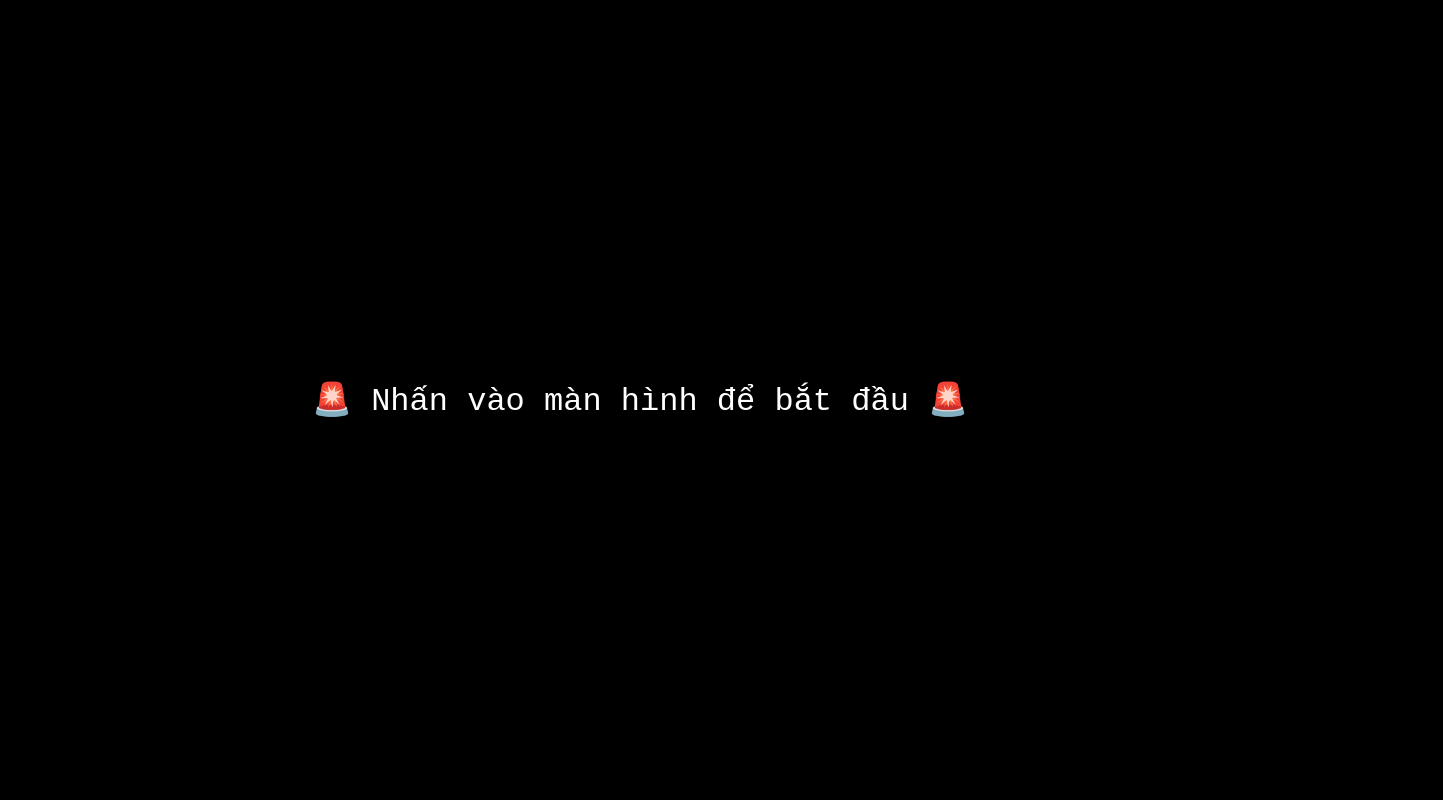
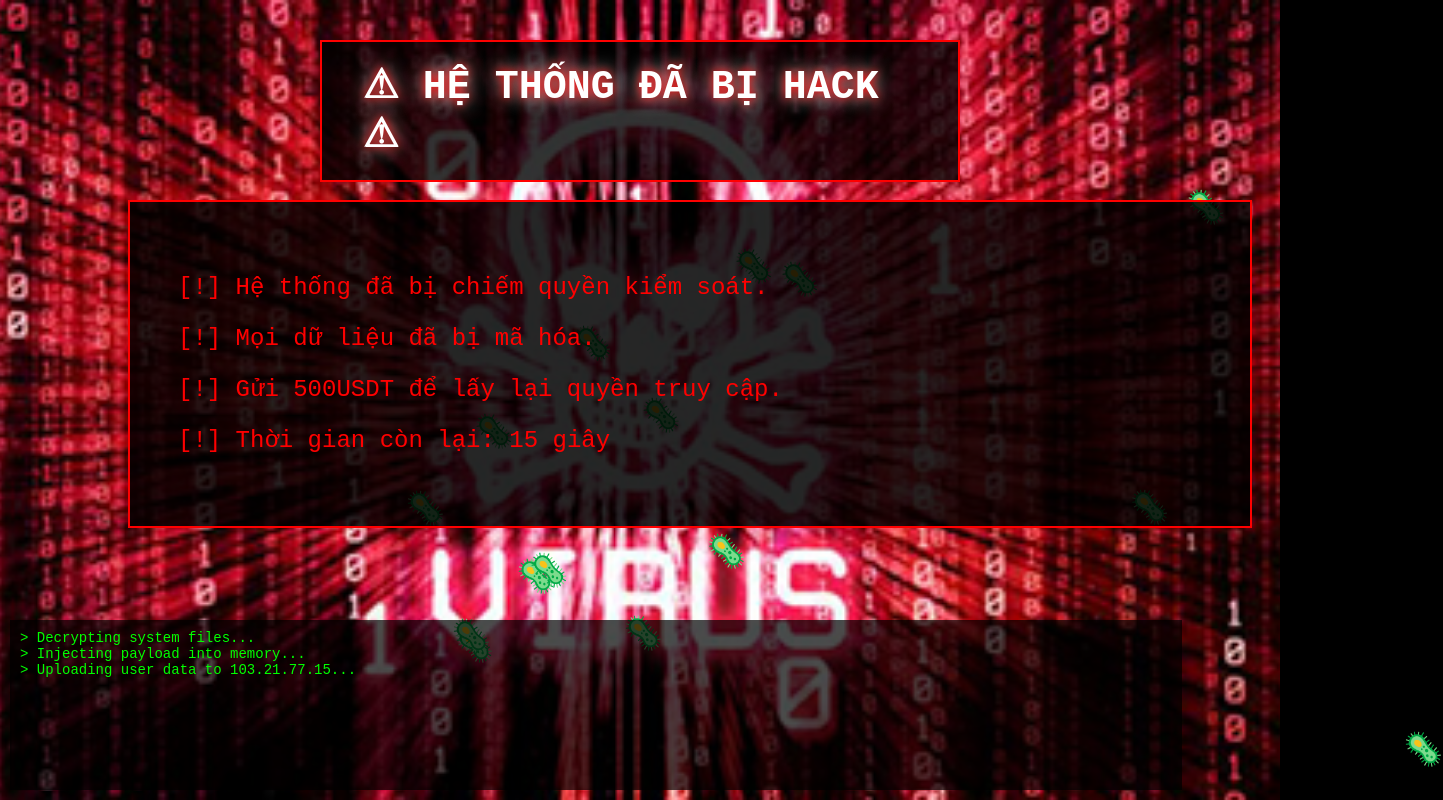
Before and after one commit to neetran/newschool, a plain HTML site: page project/virus/virus.html in a window 1280 px wide. Shown: the whole page, 1443 px wide, since content can reach past the window. Drawn offline with Linux system fonts and the light colour scheme.

Commit message:
Update virus.html

```diff
--- a/project/virus/virus.html
+++ b/project/virus/virus.html
@@ -10,10 +10,7 @@
       background: black;
       font-family: 'Courier New', monospace;
       overflow: hidden;
-    }
-
-    body.hide-cursor {
-      cursor: none;
+      cursor: none; /* Xóa nếu muốn thấy chuột */
     }
 
     .fullscreen {
@@ -97,29 +94,9 @@
       75% { transform: translate(1px, -1px); }
       100% { transform: translate(1px, 1px); }
     }
-
-    /* Lớp phủ yêu cầu click */
-    #overlay {
-      position: fixed;
-      z-index: 9999;
-      top: 0; left: 0;
-      width: 100vw;
-      height: 100vh;
-      background-color: black;
-      color: white;
-      display: flex;
-      align-items: center;
-      justify-content: center;
-      font-size: 2rem;
-      text-align: center;
-      cursor: pointer;
-    }
   </style>
 </head>
 <body>
-  <!-- Lớp phủ yêu cầu click -->
-  <div id="overlay">🚨 Nhấn vào màn hình để bắt đầu 🚨</div>
-
   <div class="fullscreen"></div>
 
   <div class="header">
@@ -135,30 +112,19 @@
 
   <div id="console"></div>
 
-  <audio id="alarm" loop>
-    <source src="assets/alarm.mp3" type="audio/mpeg">
-  </audio>
+  <!-- Âm thanh cảnh báo -->
+  <audio id="alarm" src="assets/melody.mp3" loop></audio>
 
   <script>
-    const overlay = document.getElementById('overlay');
-    const alarm = document.getElementById('alarm');
-
-    overlay.addEventListener('click', () => {
-      overlay.style.display = 'none';
-      document.body.classList.add('hide-cursor');
-
-      // Phát nhạc
-      alarm.play().catch(err => console.log("Không phát được nhạc:", err));
-
     // Đếm ngược
-      let time = 59;
+    let time = 19;
     const timerEl = document.getElementById('timer');
     setInterval(() => {
       timerEl.innerText = time--;
       if (time < 0) window.location.href = 'recovery.html';
     }, 1000);
 
-      // Console giả
+    // Gõ chữ console giả
     const consoleBox = document.getElementById('console');
     const lines = [
       '> Decrypting system files...',
@@ -177,7 +143,7 @@
       }
     }, 1500);
 
-      // Virus chạy
+    // Virus chạy loạn
     for (let i = 0; i < 15; i++) {
       const v = document.createElement('div');
       v.className = 'virus';
@@ -189,7 +155,16 @@
       v.style.animationDuration = (5 + Math.random() * 10) + 's';
       document.body.appendChild(v);
     }
+
+    // Tự động phát nhạc khi chuột di chuyển lần đầu
+    const alarm = document.getElementById("alarm");
+    const tryPlay = () => {
+      alarm.play().catch(err => {
+        console.warn("Không thể phát nhạc:", err);
       });
+      window.removeEventListener('mousemove', tryPlay);
+    };
+    window.addEventListener('mousemove', tryPlay);
   </script>
 </body>
 </html>
```
Lines whose indentation alone changed are shown as unchanged.
